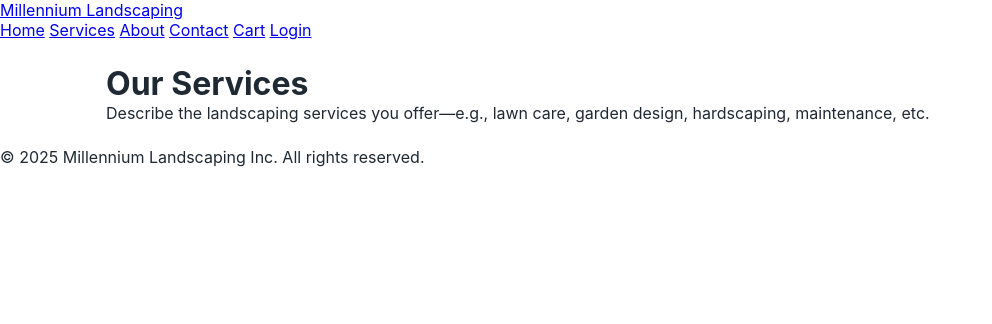
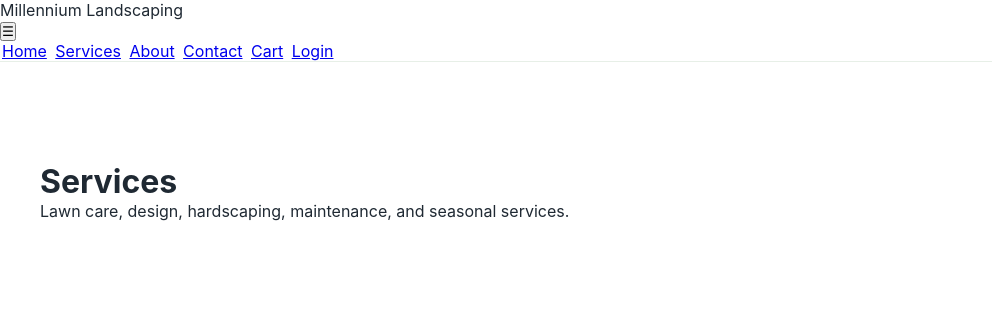
Before and after one commit to millenniumlandscaping/ml-landscaping-2, a plain HTML site: page services.html in a window 1280 px wide. Shown: the whole page, without its empty margins (0-992 px from the left). Drawn offline with Linux system fonts and the light colour scheme.

Commit message:
Update services.html

```diff
--- a/services.html
+++ b/services.html
@@ -1,16 +1,18 @@
 <!DOCTYPE html>
 <html lang="en">
 <head>
-  <meta charset="UTF-8">
-  <meta name="viewport" content="width=device-width, initial-scale=1.0">
-  <title>Services - Millennium Landscaping</title>
-  <link rel="stylesheet" href="assets/css/main.css">
-  <script src="assets/controller/nav.js" defer></script>
+  <meta charset="UTF-8" />
+  <meta name="viewport" content="width=device-width, initial-scale=1" />
+  <title>Services | Millennium Landscaping</title>
+  <link rel="stylesheet" href="assets/css/main.css" />
 </head>
 <body>
-  <header>
-    <div class="logo"><a href="index.html">Millennium Landscaping</a></div>
-    <nav id="navMenu">
+
+<header class="site-header">
+  <div class="nav-wrap">
+    <div class="logo">Millennium Landscaping</div>
+    <button class="menu-toggle" id="menuToggle">☰</button>
+    <nav class="nav">
       <a href="index.html">Home</a>
       <a href="services.html">Services</a>
       <a href="about.html">About</a>
@@ -18,18 +20,21 @@
       <a href="cart.html">Cart</a>
       <a href="login.html">Login</a>
     </nav>
-    <div class="hamburger" onclick="toggleMenu()">
-      <span></span>
-      <span></span>
-      <span></span>
-    </div>
-  </header>
-  <main class="container">
-    <h1>Our Services</h1>
-    <p>Describe the landscaping services you offer—e.g., lawn care, garden design, hardscaping, maintenance, etc.</p>
-  </main>
-  <footer>
-    &copy; 2025 Millennium Landscaping Inc. All rights reserved.
-  </footer>
+  </div>
+</header>
+
+<main class="page section">
+  <h1>Services</h1>
+  <p>
+    Lawn care, design, hardscaping, maintenance, and seasonal services.
+  </p>
+</main>
+
+<script>
+  const toggle = document.getElementById("menuToggle");
+  const nav = document.querySelector(".nav");
+  toggle.addEventListener("click", () => nav.classList.toggle("open"));
+</script>
+
 </body>
 </html>
```
